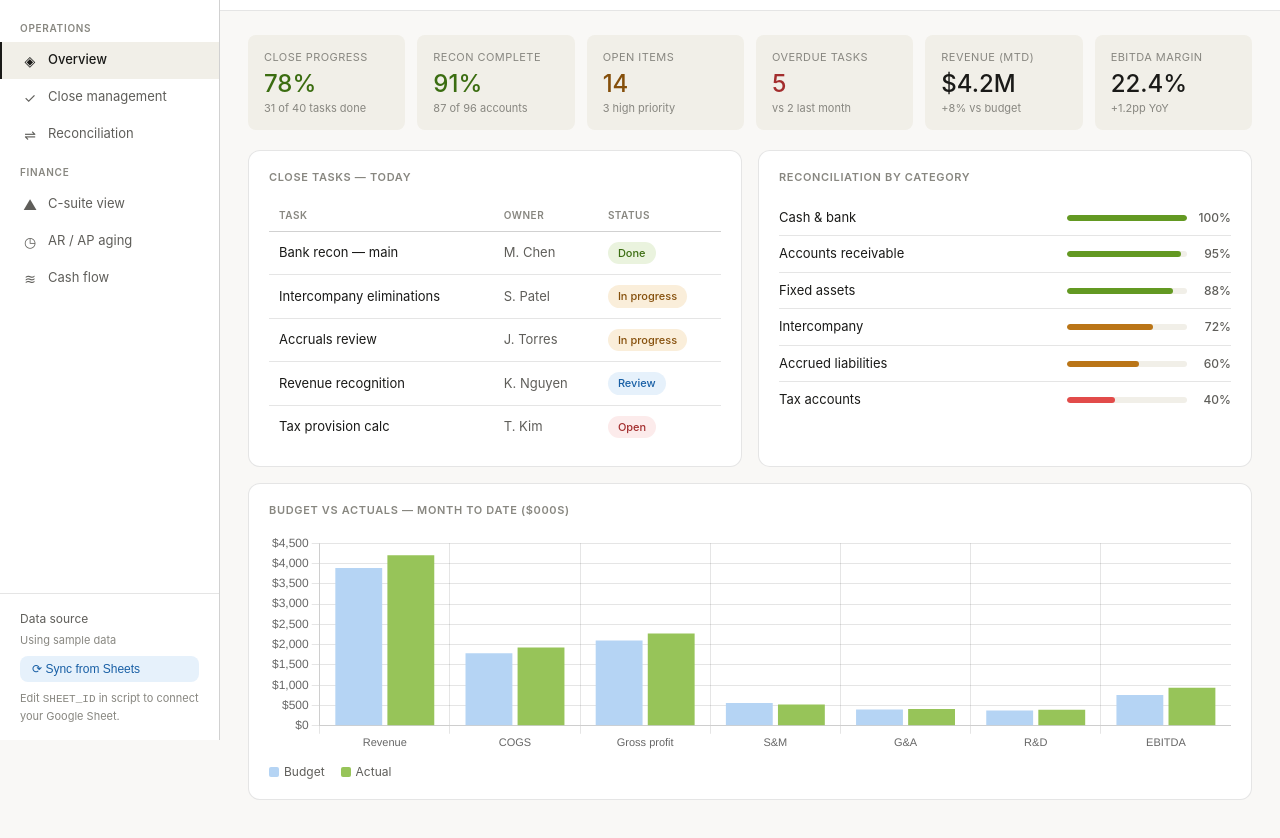
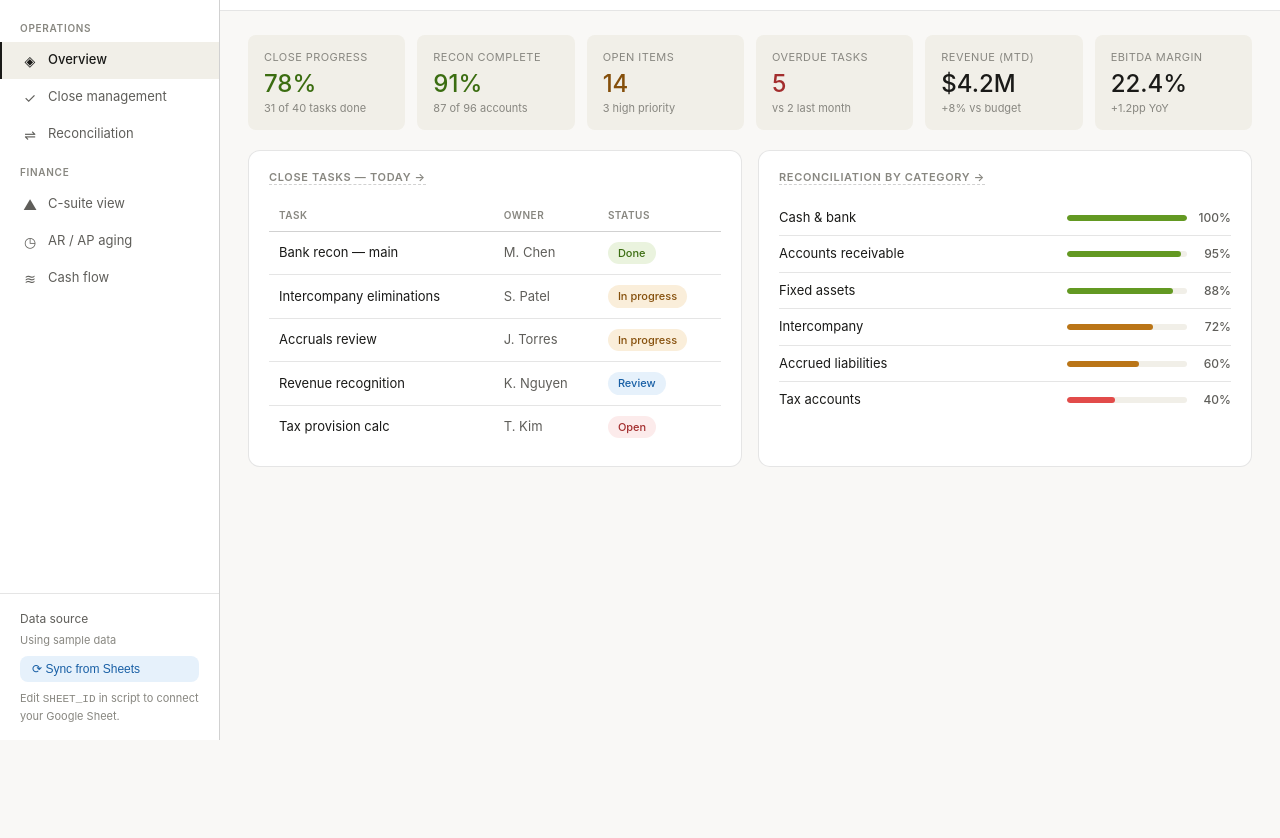
Before and after one commit to amorrone-dandy/accounting-dashboard, a plain HTML site: page index.html in a window 1280 px wide. Shown: the part 60-898 px from the top of the page. After the commit the page ends 800 px from the top, so only its background shows below. Drawn offline with nearby package versions, Linux system fonts and the light colour scheme.

Commit message:
Overview: remove Budget vs Actuals; link Close Tasks and Reconciliation cards to their tabs

```diff
--- a/index.html
+++ b/index.html
@@ -237,7 +237,7 @@
         </div>
         <div class="row2">
           <div class="card">
-            <div class="card-title">Close tasks — today</div>
+            <div class="card-title"><a href="#close" onclick="event.preventDefault(); switchTab('close', document.querySelectorAll('.nav-item')[1]);" style="color:inherit;text-decoration:none;border-bottom:1px dashed var(--border2);cursor:pointer;">Close tasks — today →</a></div>
             <table class="tbl">
               <thead><tr><th>Task</th><th>Owner</th><th>Status</th></tr></thead>
               <tbody id="ops-close-tbody">
@@ -250,7 +250,7 @@
             </table>
           </div>
           <div class="card">
-            <div class="card-title">Reconciliation by category</div>
+            <div class="card-title"><a href="#recon" onclick="event.preventDefault(); switchTab('recon', document.querySelectorAll('.nav-item')[2]);" style="color:inherit;text-decoration:none;border-bottom:1px dashed var(--border2);cursor:pointer;">Reconciliation by category →</a></div>
             <div id="recon-bars">
               <div class="bar-row"><span class="bar-name">Cash &amp; bank</span><div class="bar-wrap"><div class="bar-fill g" style="width:100%"></div></div><span class="bar-pct">100%</span></div>
               <div class="bar-row"><span class="bar-name">Accounts receivable</span><div class="bar-wrap"><div class="bar-fill g" style="width:95%"></div></div><span class="bar-pct">95%</span></div>
@@ -259,14 +259,6 @@
               <div class="bar-row"><span class="bar-name">Accrued liabilities</span><div class="bar-wrap"><div class="bar-fill a" style="width:60%"></div></div><span class="bar-pct">60%</span></div>
               <div class="bar-row"><span class="bar-name">Tax accounts</span><div class="bar-wrap"><div class="bar-fill r" style="width:40%"></div></div><span class="bar-pct">40%</span></div>
             </div>
-          </div>
-        </div>
-        <div class="card full">
-          <div class="card-title">Budget vs actuals — month to date ($000s)</div>
-          <div style="position:relative;height:220px;"><canvas id="bvaChart"></canvas></div>
-          <div class="legend">
-            <span><span class="dot" style="background:#B5D4F4"></span>Budget</span>
-            <span><span class="dot" style="background:#97C459"></span>Actual</span>
           </div>
         </div>
       </div>
@@ -591,25 +583,6 @@ function makeChart(id, config) {
 }
 
 function renderAllCharts() {
-  makeChart('bvaChart', {
-    type: 'bar',
-    data: {
-      labels: ['Revenue','COGS','Gross profit','S&M','G&A','R&D','EBITDA'],
-      datasets: [
-        { label: 'Budget', data: [3889,1789,2100,560,400,380,760], backgroundColor: '#B5D4F4' },
-        { label: 'Actual', data: [4200,1927,2273,524,412,397,940], backgroundColor: '#97C459' }
-      ]
-    },
-    options: {
-      responsive: true, maintainAspectRatio: false,
-      plugins: { legend: { display: false } },
-      scales: {
-        x: { ticks: { font: { size: 11 }, autoSkip: false, maxRotation: 15 } },
-        y: { ticks: { callback: v => '$' + v.toLocaleString() } }
-      }
-    }
-  });
-
   makeChart('closeChart', {
     type: 'line',
     data: {
```
